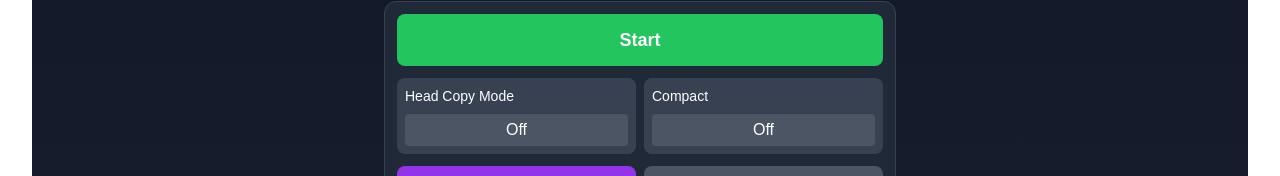
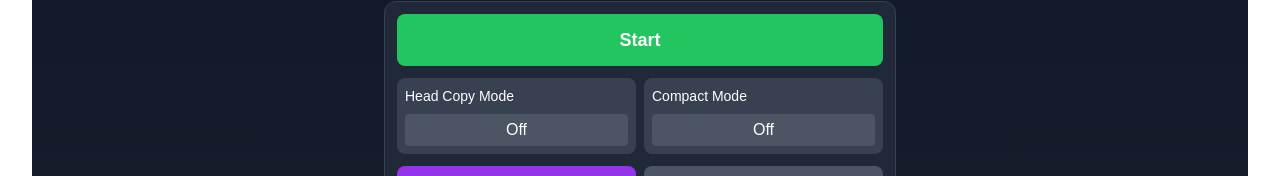
Before and after one commit to f4iey/MorseTrainer, a Next.js app: page / in a window 1280 px wide. Shown: the part 123-299 px from the top of the page. Built offline with nearby package versions, Linux system fonts and the light colour scheme.

Commit message:
src/components/MorseUI.jsx: Refactor all settings to be hidden under compact mode.

```diff
--- a/src/components/MorseUI.jsx
+++ b/src/components/MorseUI.jsx
@@ -94,7 +94,7 @@ const MorseUI = ({
             </div>
 
             <div className="bg-gray-700 p-2 rounded-lg">
-              <div className="text-sm mb-2">Compact</div>
+              <div className="text-sm mb-2">Compact Mode</div>
               <button
                 onClick={onHideChars}
                 className={`w-full px-4 py-1 rounded ${
@@ -107,6 +107,7 @@ const MorseUI = ({
           </div>
 
           {/* Koch Sequence Controls */}
+          {!hideChars && (
             <div className="grid grid-cols-2 gap-2">
               <button
                 onClick={onShuffleKoch}
@@ -121,6 +122,7 @@ const MorseUI = ({
                 Reset Koch
               </button>
             </div>
+          )}
 
           {/* Head Copy Show Answer Button */}
           {headCopyMode && isPlaying && !showAnswer && (
@@ -132,6 +134,8 @@ const MorseUI = ({
             </button>
           )}
 
+          {!hideChars && (
+            <>
               <div className="grid grid-cols-2 gap-2">
                 <div className="bg-gray-700 p-2 rounded-lg">
                   <div className="text-xs text-gray-400 mb-1">Level</div>
@@ -202,7 +206,7 @@ const MorseUI = ({
                 </div>
               </div>
 
-        {/* Add QSB control */}
+              {/* QSB control */}
               <div className="bg-gray-700 p-2 rounded-lg col-span-2">
                 <div className="text-xs text-gray-400 mb-1">QSB Amount (%)</div>
                 <div className="flex items-center gap-2">
@@ -227,6 +231,7 @@ const MorseUI = ({
                   >+</button>
                 </div>
               </div>
+
               {/* QRM control */}
               <div className="bg-gray-700 p-2 rounded-lg col-span-2">
                 <div className="text-xs text-gray-400 mb-1">QRM (Interference) Amount (%)</div>
@@ -252,7 +257,7 @@ const MorseUI = ({
                   >+</button>
                 </div>
               </div>
-          {!hideChars && (
+
               <div className="bg-gray-700 p-2 rounded-lg text-sm">
                 <div className="flex justify-between items-center">
                   <div className="text-xs text-gray-400">Available:</div>
@@ -260,6 +265,7 @@ const MorseUI = ({
                 </div>
                 <div className="mt-1 font-mono text-center">{availableChars}</div>
               </div>
+            </>
           )}
 
           <div className="bg-gray-700 p-2 rounded-lg">
```
Lines whose indentation alone changed are shown as unchanged.
